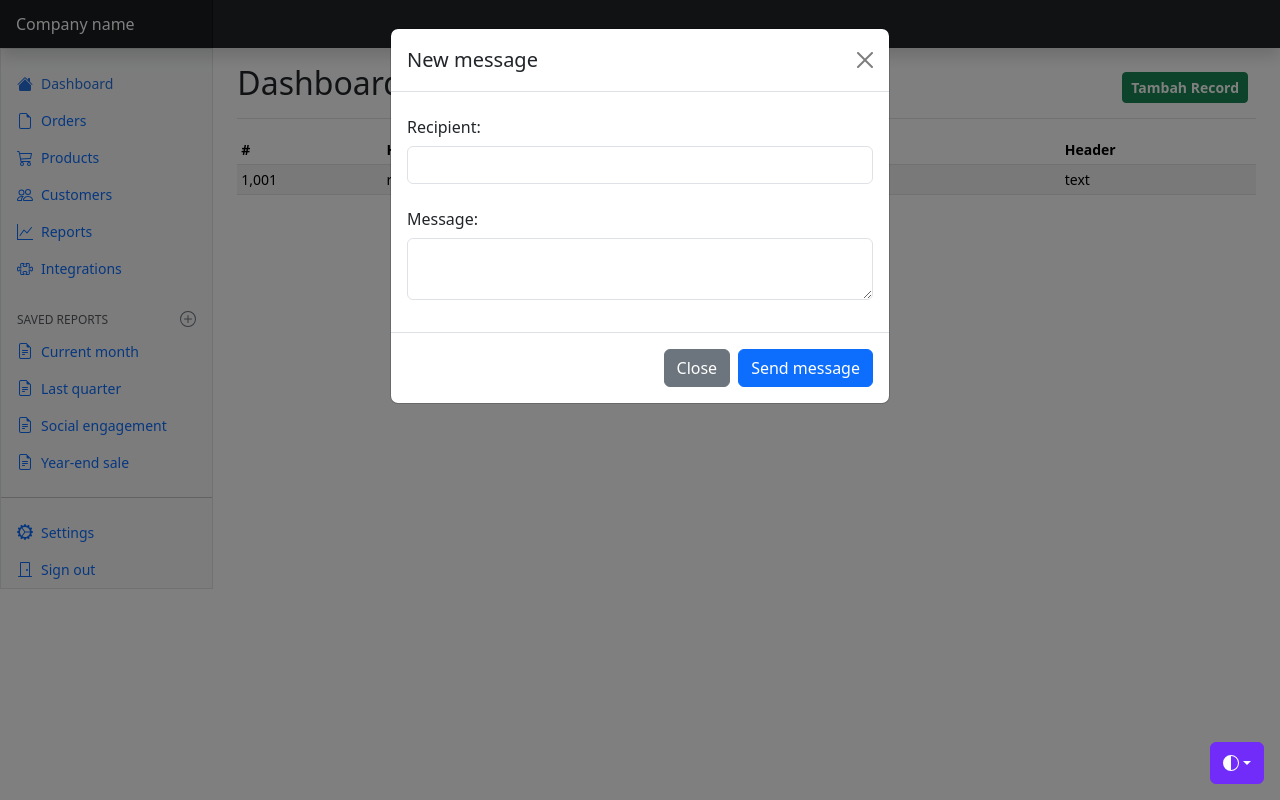
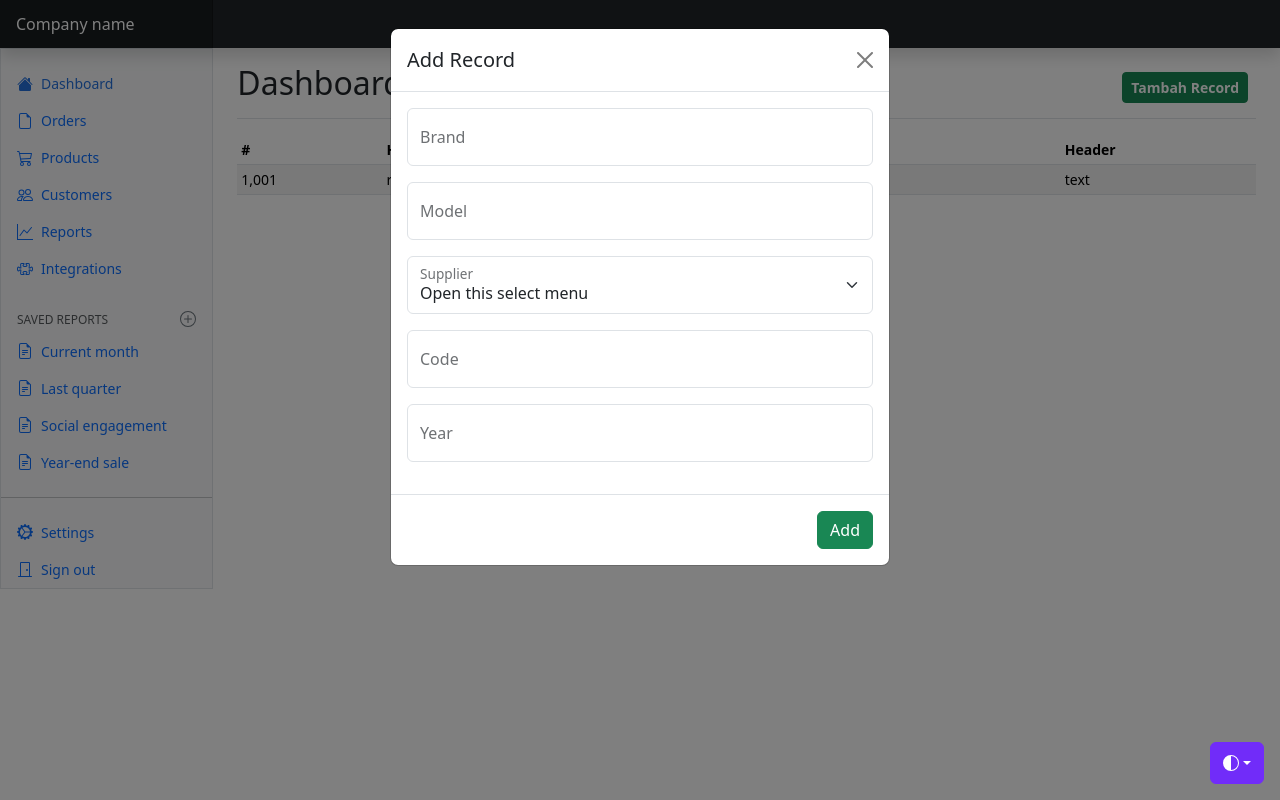
Before and after one commit to BayuBramasta/gudangCRUD, a PHP site: page / in a window 1280 px wide, after a click on "Tambah Record". Run offline with PHP 8.4, Linux system fonts and the light colour scheme.

Commit message:
fix input modal

```diff
--- a/modal.php
+++ b/modal.php
@@ -2,25 +2,40 @@
   <div class="modal-dialog">
     <div class="modal-content">
       <div class="modal-header">
-        <h1 class="modal-title fs-5" id="exampleModalLabel">New message</h1>
+        <h1 class="modal-title fs-5" id="exampleModalLabel">Add Record</h1>
         <button type="button" class="btn-close" data-bs-dismiss="modal" aria-label="Close"></button>
       </div>
       <div class="modal-body">
-        <form>
-          <div class="mb-3">
-            <label for="recipient-name" class="col-form-label">Recipient:</label>
-            <input type="text" class="form-control" id="recipient-name">
+        <form method="POST">
+          <div class="form-floating mb-3">
+            <input type="text" class="form-control" id="floatingInput" placeholder="brand">
+            <label for="floatingInput">Brand</label>
           </div>
-          <div class="mb-3">
-            <label for="message-text" class="col-form-label">Message:</label>
-            <textarea class="form-control" id="message-text"></textarea>
+          <div class="form-floating mb-3">
+            <input type="text" class="form-control" id="floatingInput" placeholder="brand">
+            <label for="floatingInput">Model</label>
           </div>
-        </form>
+          <div class="form-floating mb-3">
+            <select class="form-select" id="floatingSelect" aria-label="Floating label select example">
+              <option selected>Open this select menu</option>
+              <option value="1">One</option>
+            </select>
+            <label for="floatingSelect">Supplier</label>
+          </div>
+          <div class="form-floating mb-3">
+            <input type="text" class="form-control" id="floatingInput" placeholder="brand">
+            <label for="floatingInput">Code</label>
+          </div>
+          <div class="form-floating mb-3">
+            <input type="text" class="form-control" id="floatingInput" placeholder="brand">
+            <label for="floatingInput">Year</label>
+          </div>
       </div>
       <div class="modal-footer">
-        <button type="button" class="btn btn-secondary" data-bs-dismiss="modal">Close</button>
-        <button type="button" class="btn btn-primary">Send message</button>
+        <!-- <button type="button" class="btn btn-secondary" data-bs-dismiss="modal">Close</button> -->
+        <button type="submit"class="btn btn-success">Add</button>
       </div>
+      </form>
     </div>
   </div>
 </div>
```
